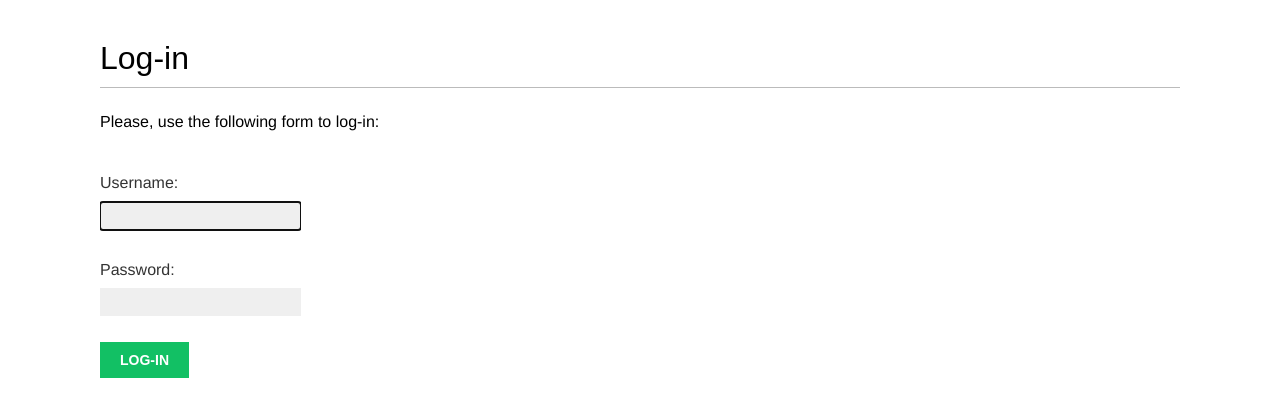
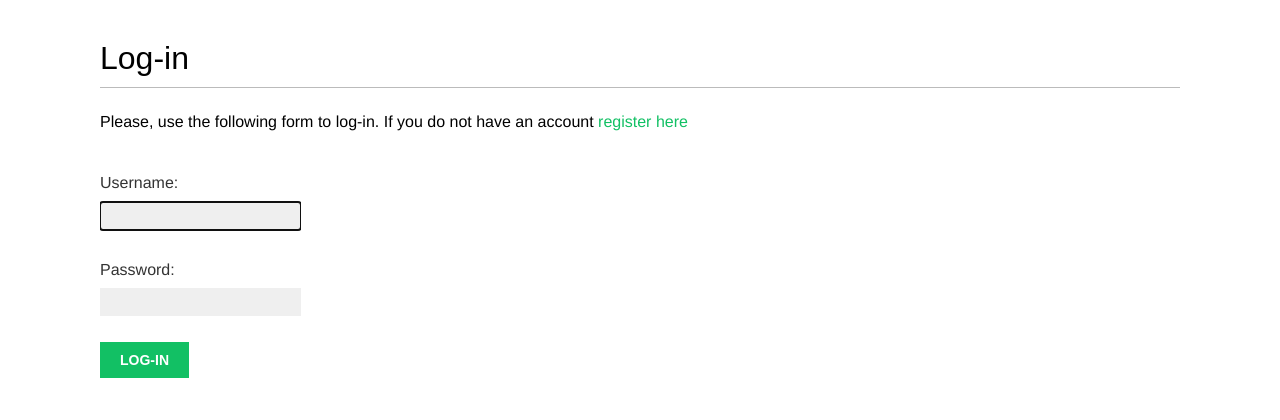
Before and after one commit to stevekutz/django_socialsite, a Django app: page /account/login/ in a window 1280 px wide. Shown: the part 47-467 px from the top of the page. Run offline with Django 3.2, Linux system fonts and the light colour scheme; some web fonts are replaced.

Commit message:
added registration link

```diff
--- a/bookmarks/account/templates/registration/login.html
+++ b/bookmarks/account/templates/registration/login.html
@@ -8,7 +8,9 @@
           Please try again.
           </p>
      {% else %}
-          <p>Please, use the following form to log-in:</p>
+          <p>Please, use the following form to log-in. If you do not have an account
+               <a href = "{% url 'register' %}">register here</a>
+          </p>
      {% endif %}
      <div class="login-form">
           <form action="{% url 'login' %}" method="post">
```
